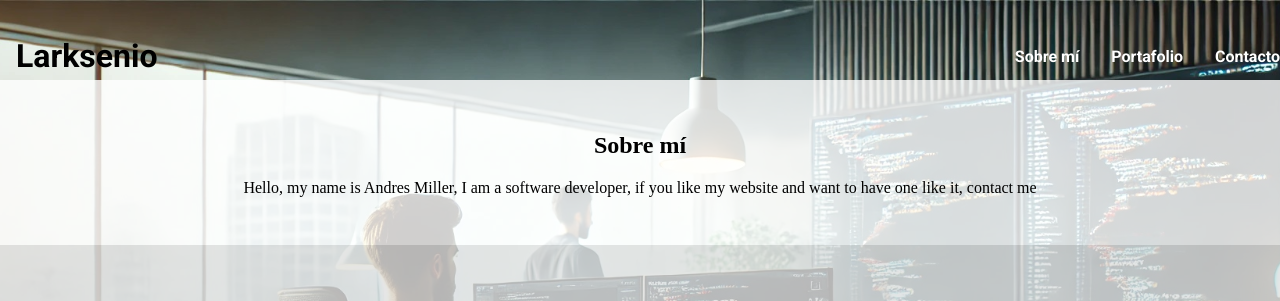
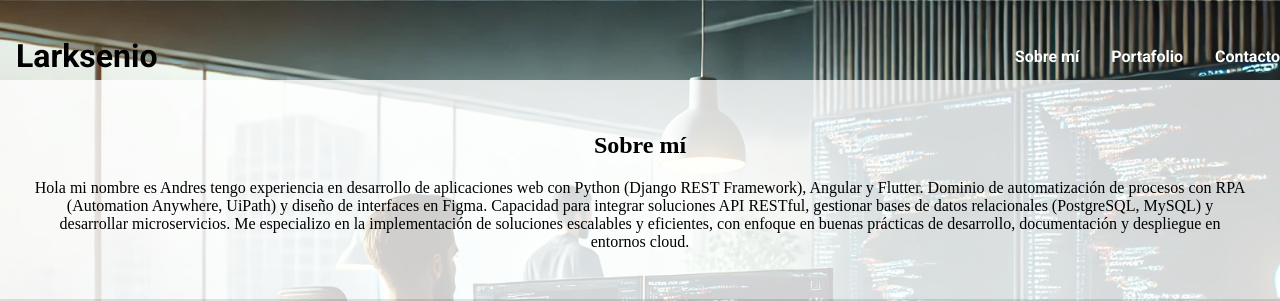
Before and after one commit to Larksenio/pagina_personal, an Angular app: page / in a window 1280 px wide. Shown: the top 301 px of the page. Built offline with nearby package versions, Linux system fonts and the light colour scheme.

Commit message:
Update app.component.html

```diff
--- a/src/app/app.component.html
+++ b/src/app/app.component.html
@@ -11,7 +11,7 @@
   <section id="sobre-mi">
     <h2>Sobre mí</h2>
     <p>
-      Hello, my name is Andres Miller, I am a software developer, if you like my website and want to have one like it, contact me</p>
+      Hola mi nombre es Andres tengo experiencia en desarrollo de aplicaciones web con Python (Django REST Framework), Angular y Flutter. Dominio de automatización de procesos con RPA (Automation Anywhere, UiPath) y diseño de interfaces en Figma. Capacidad para integrar soluciones API RESTful, gestionar bases de datos relacionales (PostgreSQL, MySQL) y desarrollar microservicios. Me especializo en la implementación de soluciones escalables y eficientes, con enfoque en buenas prácticas de desarrollo, documentación y despliegue en entornos cloud.</p>
   </section>
 
   <section id="portafolio">
```
